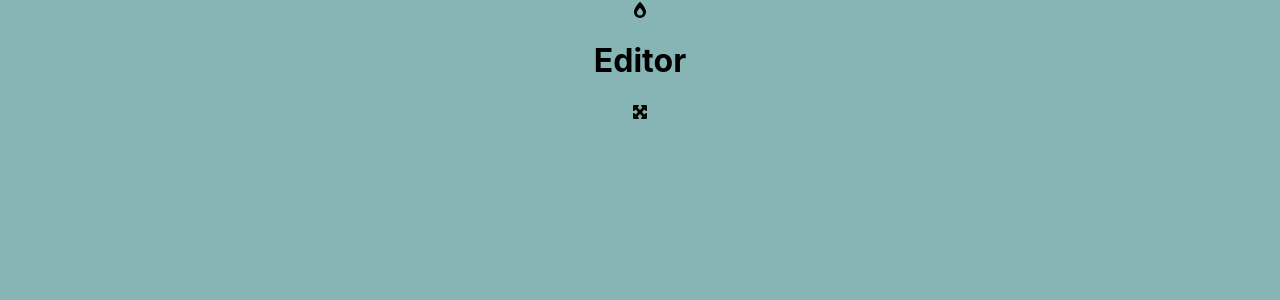
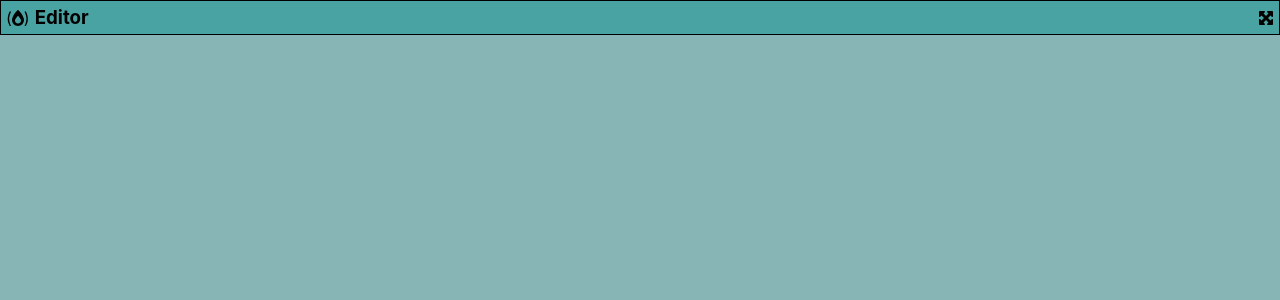
Before and after one commit to LewisLovett/markdown_previewer, a React (Create React App) app: page / in a window 1280 px wide. Shown: the top 300 px of the page. Built offline with nearby package versions, Linux system fonts and the light colour scheme.

Commit message:
Added structure to ToolBar

```diff
--- a/src/components/ToolBar/ToolBar.jsx
+++ b/src/components/ToolBar/ToolBar.jsx
@@ -1,12 +1,15 @@
 import { FontAwesomeIcon } from '@fortawesome/react-fontawesome'
   import {faFireFlameSimple,faMaximize } from '@fortawesome/free-solid-svg-icons'
+  import './ToolBar.scss'
 
 export default function ToolBar({title}){
 
     return(
-        <div className="toolbar">
-            <FontAwesomeIcon icon={faFireFlameSimple} />
-            <h1>{title}</h1>
+        <div className='toolbar'>
+            <div>
+            (<FontAwesomeIcon icon={faFireFlameSimple} />)
+            <h3 className='toolbar__title'>{title}</h3>
+            </div>
             <FontAwesomeIcon icon={faMaximize} />
         </div>
 
--- a/src/components/ToolBar/ToolBar.scss
+++ b/src/components/ToolBar/ToolBar.scss
@@ -0,0 +1,15 @@
+.toolbar{
+
+    background-color: #4aa3a3;
+    border: 1px solid black;
+    display: flex;
+    justify-content: space-between;
+
+    padding: 5px;
+    align-items: center;
+
+    &__title{
+        display: inline;
+        margin-left: 5px;
+    }
+}
```
